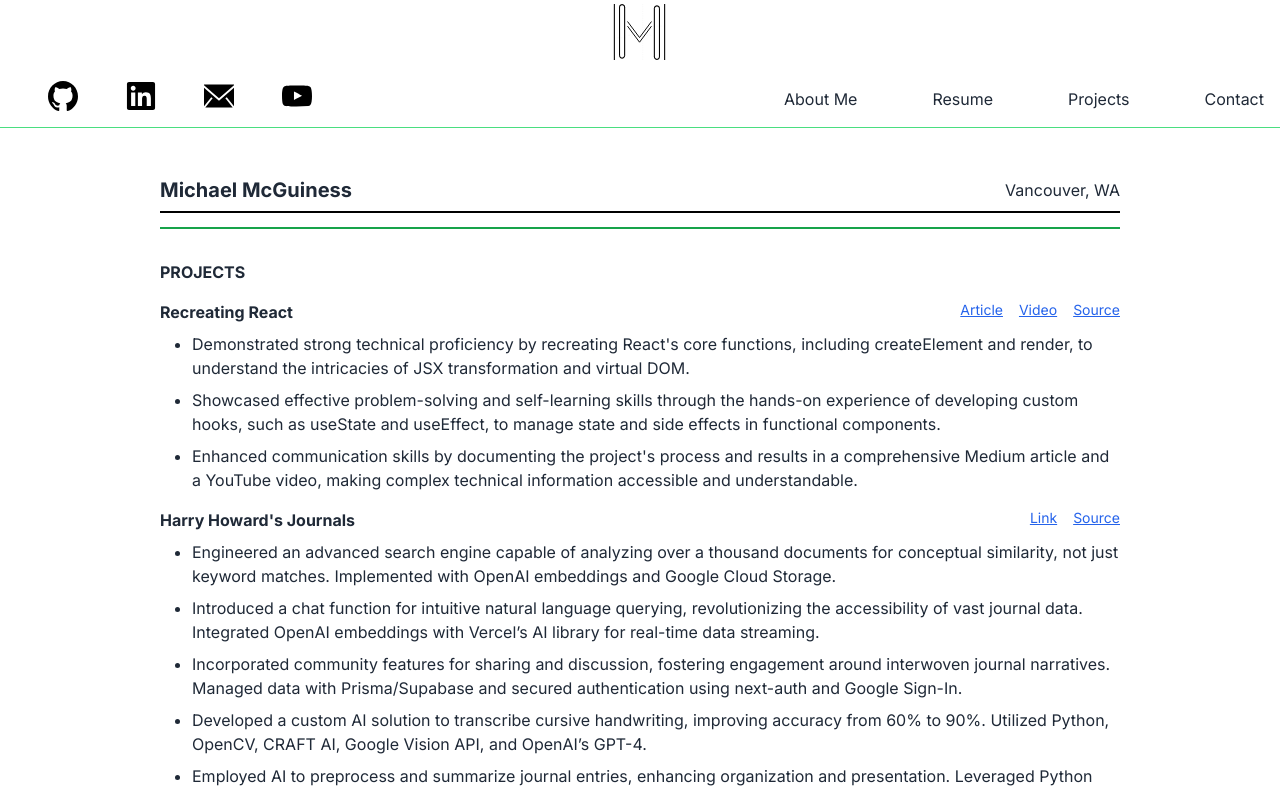
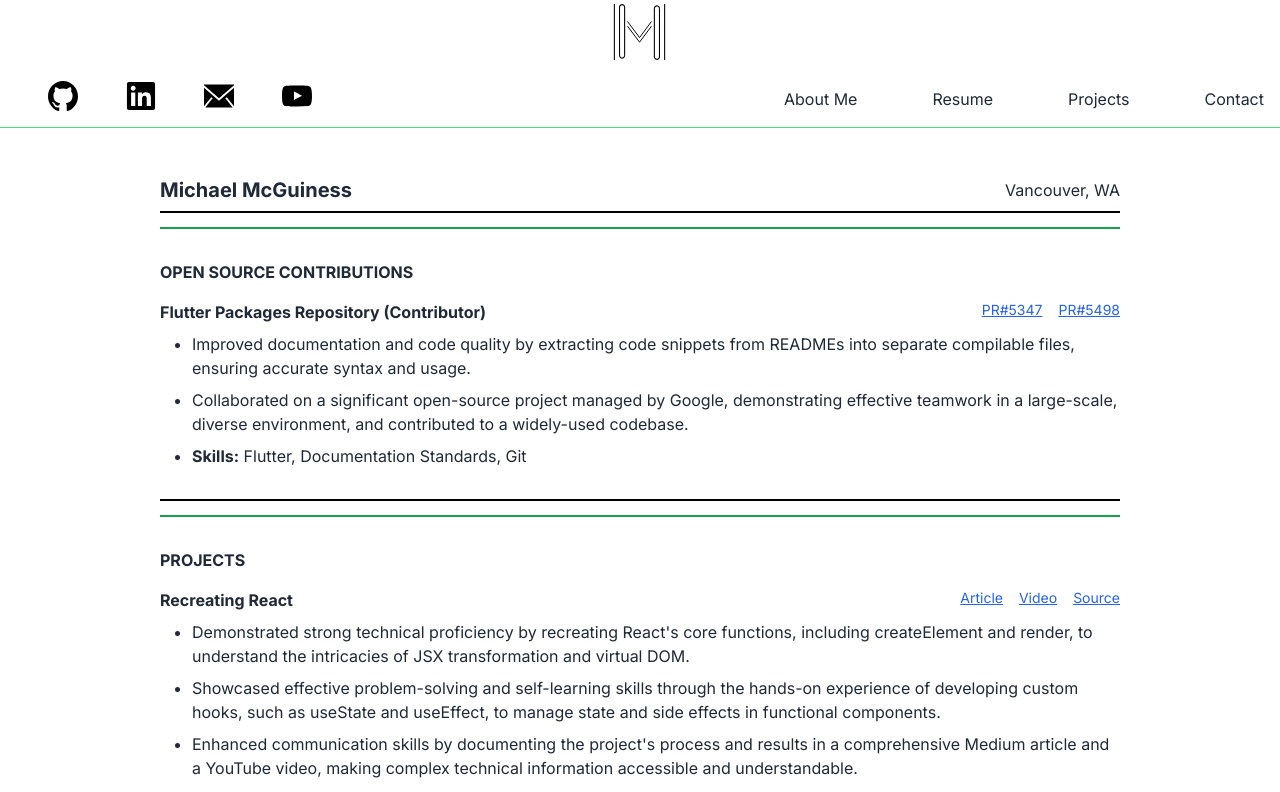
Before and after one commit to mike-v2/portfolio, a Next.js app: page /resume in a window 1280 px wide. Shown: the top 792 px of the page. Built offline with nearby package versions, Linux system fonts and the light colour scheme.

Commit message:
Add open source contributions to resume

```diff
--- a/app/resume/page.tsx
+++ b/app/resume/page.tsx
@@ -9,6 +9,36 @@ export default function Resume() {
           <p className="flex flex-col justify-center ms-auto">
             Vancouver, WA
           </p>
+        </div>
+
+        <div className="divider my-0 before:bg-black after:bg-black dark:before:bg-slate-400 dark:after:bg-slate-400"></div>
+        <div className="divider my-0 before:bg-green-600 after:bg-green-600"></div>
+
+        <div className="py-6">
+          <h2 className='font-bold pb-4'>
+            OPEN SOURCE CONTRIBUTIONS
+          </h2>
+          <div className="flex flex-col gap-y-4">
+            <div className=''>
+              <div className="flex">
+                <h4 className='font-bold pb-2'>
+                  Flutter Packages Repository (Contributor)
+                </h4>
+                <div className='ms-auto'>
+                  <div className="flex gap-x-4 text-sm">
+                    <a href='https://github.com/flutter/packages/pull/5347' className='underline text-blue-600 hover:text-blue-800 visited:text-purple-600'>PR#5347</a>
+                    <a href='https://github.com/flutter/packages/pull/5498' className='underline text-blue-600 hover:text-blue-800 visited:text-purple-600'>PR#5498</a>
+                  </div>
+                </div>
+              </div>
+
+              <ul className='flex flex-col gap-y-2 list-disc ps-8'>
+                <li>Improved documentation and code quality by extracting code snippets from READMEs into separate compilable files, ensuring accurate syntax and usage.</li>
+                <li>Collaborated on a significant open-source project managed by Google, demonstrating effective teamwork in a large-scale, diverse environment, and contributed to a widely-used codebase.</li>
+                <li><span className="font-bold">Skills:</span> Flutter, Documentation Standards, Git</li>
+              </ul>
+            </div>
+          </div>
         </div>
 
         <div className="divider my-0 before:bg-black after:bg-black dark:before:bg-slate-400 dark:after:bg-slate-400"></div>
```
